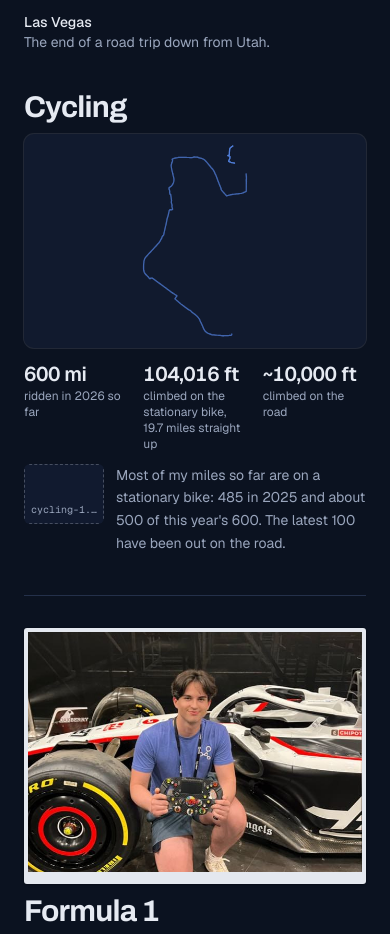
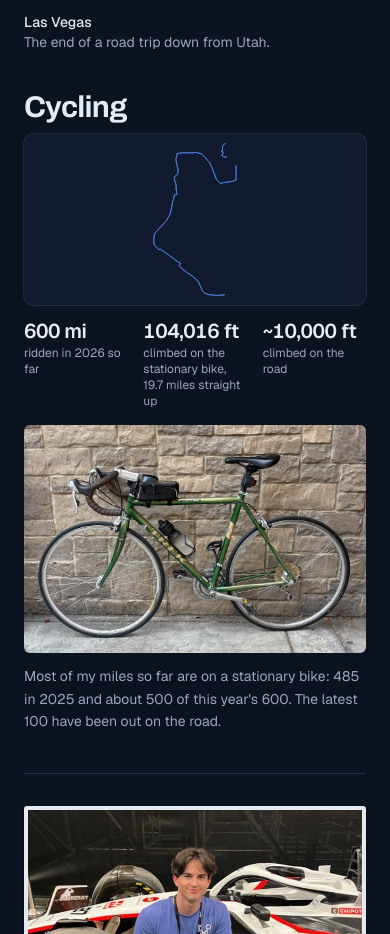
Before and after one commit to QKLemoine/website, a Next.js app: page / in a window 390 px wide. Shown: the part 9820-10754 px from the top of the page. Built offline with nearby package versions, Linux system fonts and the light colour scheme; a web font is replaced by a local one; what world-atlas would draw is missing.

Commit message:
Add the bike photo to Cycling, larger, with a smaller ride map
The cycling photo is now a 3:2 image about 224px wide (full width on
phones) instead of an 80px thumbnail, with the caption beside it, and
the ride heatmap is shorter (2:1) to keep the column balanced.

```diff
--- a/src/components/off-the-clock/gallery.tsx
+++ b/src/components/off-the-clock/gallery.tsx
@@ -1,12 +1,12 @@
-"use client"
+"use client";
 
-import { X } from "lucide-react"
-import { useRef, type ReactNode } from "react"
+import { X } from "lucide-react";
+import { useRef, type ReactNode } from "react";
 
-import type { Photo } from "@/lib/off-the-clock"
-import { cn } from "@/lib/utils"
+import type { Photo } from "@/lib/off-the-clock";
+import { cn } from "@/lib/utils";
 
-import { PhotoFill } from "./photo"
+import { PhotoFill } from "./photo";
 
 /**
  * Card collages: where each of the first three photos sits. The blocks rotate
@@ -33,7 +33,7 @@ const PREVIEWS = [
     grid: "grid-cols-[2fr_3fr_2fr] grid-rows-1",
     cells: ["", "", ""],
   },
-]
+];
 
 /**
  * A small preview of a set of photos that opens all of them, with captions,
@@ -45,19 +45,22 @@ export function Gallery({
   photos,
   layout = 0,
   strip = false,
+  large = false,
   className,
 }: {
-  title: string
-  photos: Photo[]
-  layout?: number
-  strip?: boolean
-  className?: string
+  title: string;
+  photos: Photo[];
+  layout?: number;
+  strip?: boolean;
+  /** With `strip`: show each photo large (3:2) instead of as a small thumbnail. */
+  large?: boolean;
+  className?: string;
 }) {
-  const dialogRef = useRef<HTMLDialogElement>(null)
-  if (photos.length === 0) return null
+  const dialogRef = useRef<HTMLDialogElement>(null);
+  if (photos.length === 0) return null;
 
-  const preview = PREVIEWS[layout % PREVIEWS.length]
-  const shown = strip ? photos : photos.slice(0, 3)
+  const preview = PREVIEWS[layout % PREVIEWS.length];
+  const shown = strip ? photos : photos.slice(0, 3);
   // The collages need three photos; one fills the frame, and two stand
   // side by side as tall halves, which suits phone photos better than wide strips.
   const grid =
@@ -65,22 +68,28 @@ export function Gallery({
       ? "grid-cols-1 grid-rows-1"
       : shown.length === 2
         ? "grid-cols-2 grid-rows-1"
-        : preview.grid
+        : preview.grid;
 
-  let trigger: ReactNode
+  let trigger: ReactNode;
   if (strip) {
     trigger = (
       <span className="flex gap-1.5">
         {shown.map((photo) => (
           <span
             key={photo.src}
-            className="relative block aspect-4/3 w-20 overflow-hidden rounded-sm"
+            className={cn(
+              "relative block overflow-hidden rounded-sm",
+              large ? "aspect-3/2 w-full sm:w-56" : "aspect-4/3 w-20",
+            )}
           >
-            <PhotoFill photo={photo} sizes="80px" />
+            <PhotoFill
+              photo={photo}
+              sizes={large ? "(min-width: 640px) 224px, 100vw" : "80px"}
+            />
           </span>
         ))}
       </span>
-    )
+    );
   } else {
     trigger = (
       <span className={cn("grid aspect-4/3 gap-2", grid)}>
@@ -91,11 +100,14 @@ export function Gallery({
             key={photo.src}
             className={cn(
               "group/cell flex min-h-0 flex-col rounded-[3px] bg-print p-1 pb-3 shadow-sm ring-1 ring-black/10",
-              shown.length === 3 && preview.cells[index]
+              shown.length === 3 && preview.cells[index],
             )}
           >
             <span className="relative block min-h-0 flex-1 overflow-hidden">
-              <PhotoFill photo={photo} sizes="(min-width: 1024px) 360px, 50vw" />
+              <PhotoFill
+                photo={photo}
+                sizes="(min-width: 1024px) 360px, 50vw"
+              />
               {photo.caption && !photo.missing && (
                 <span className="absolute inset-x-0 bottom-0 bg-black/65 px-1.5 py-1 text-left text-[11px] leading-tight text-white opacity-0 transition-opacity group-hover/cell:opacity-100 group-focus-visible/trigger:opacity-100">
                   {photo.caption}
@@ -105,7 +117,7 @@ export function Gallery({
           </span>
         ))}
       </span>
-    )
+    );
   }
 
   return (
@@ -117,7 +129,7 @@ export function Gallery({
         className={cn(
           "group/trigger block rounded-md outline-none focus-visible:ring-3 focus-visible:ring-ring/60",
           !strip && "w-full",
-          className
+          className,
         )}
       >
         {trigger}
@@ -127,7 +139,7 @@ export function Gallery({
         aria-label={`${title} photos`}
         // A click on the backdrop lands on the dialog element itself.
         onClick={(event) => {
-          if (event.target === event.currentTarget) event.currentTarget.close()
+          if (event.target === event.currentTarget) event.currentTarget.close();
         }}
         className="m-auto max-h-[90dvh] w-[min(60rem,calc(100vw-2rem))] overflow-y-auto rounded-xl bg-popover p-0 text-popover-foreground shadow-2xl ring-1 ring-foreground/10 backdrop:bg-black/70"
       >
@@ -149,7 +161,7 @@ export function Gallery({
             className={cn(
               "mt-3 gap-3",
               photos.length > 1 && "sm:columns-2",
-              photos.length > 2 && "lg:columns-3"
+              photos.length > 2 && "lg:columns-3",
             )}
           >
             {photos.map((photo) => (
@@ -175,5 +187,5 @@ export function Gallery({
         </div>
       </dialog>
     </>
-  )
+  );
 }
--- a/src/components/off-the-clock/off-the-clock.tsx
+++ b/src/components/off-the-clock/off-the-clock.tsx
@@ -69,7 +69,7 @@ function RideHeatmap({
   cycling: ReturnType<typeof getCycling>
 }) {
   return (
-    <div className="relative aspect-16/10 overflow-hidden rounded-lg bg-card ring-1 ring-foreground/10">
+    <div className="relative aspect-2/1 overflow-hidden rounded-lg bg-card ring-1 ring-foreground/10">
       <svg
         viewBox={cycling.viewBox}
         role="img"
@@ -159,11 +159,14 @@ export function OffTheClock({
               </div>
             ))}
           </dl>
-          <div className="mt-3 flex items-start gap-3">
+          {/* The photo gets real room, so the bike is easy to see; the caption
+              sits beside it on wider screens and under it on phones. */}
+          <div className="mt-4 flex flex-col gap-3 sm:flex-row sm:items-start sm:gap-4">
             <Gallery
               title="Cycling"
               photos={cycling.photos}
               strip
+              large
               className="shrink-0"
             />
             <p className="text-sm leading-relaxed text-muted-foreground">
--- a/src/content/cycling/cycling.md
+++ b/src/content/cycling/cycling.md
@@ -10,10 +10,10 @@ stats:
     label: "climbed on the stationary bike, 19.7 miles straight up"
   - value: "~10,000 ft"
     label: "climbed on the road"
-# Shown beside the caption. One or two photos.
+# Shown beside the caption, at a good size. One or two photos.
 photos:
-  - src: /off-the-clock/cycling/cycling-1.jpg
-    caption: "TODO: where this was taken"
+  - src: /off-the-clock/Cycling/bike.jpg
+    caption: "My road bike, a green Trek."
 ---
 
 Most of my miles so far are on a stationary bike: 485 in 2025 and about 500 of this year's 600. The latest 100 have been out on the road.
--- a/src/content/photos.json
+++ b/src/content/photos.json
@@ -15,6 +15,10 @@
     "width": 399,
     "height": 501
   },
+  "/off-the-clock/Cycling/bike.jpg": {
+    "width": 1012,
+    "height": 674
+  },
   "/off-the-clock/F1/F1QL.jpg": {
     "width": 640,
     "height": 640
```
Also changed, not shown: public/off-the-clock/Cycling/bike.jpg (added).
